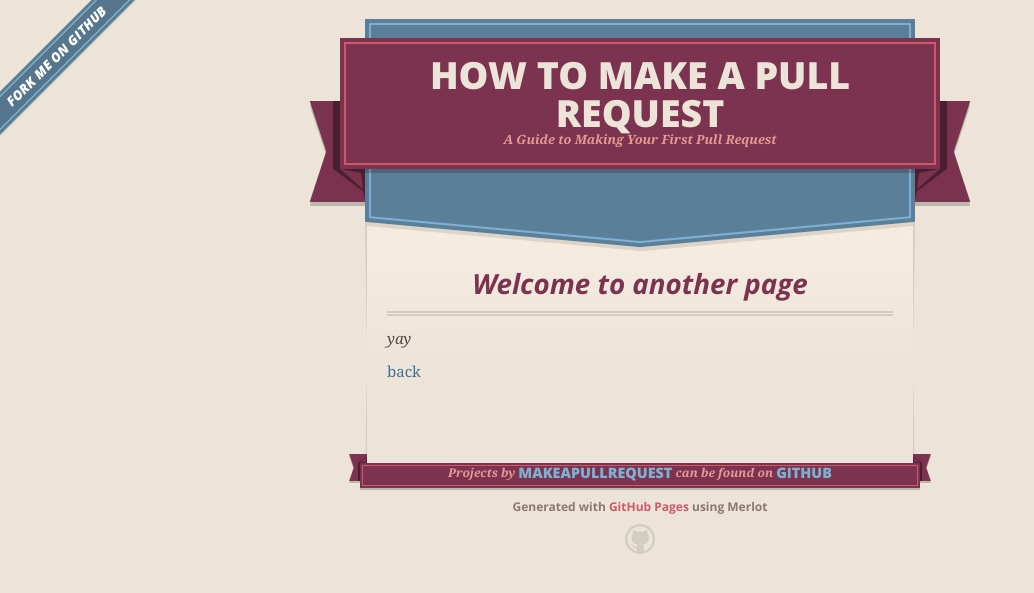
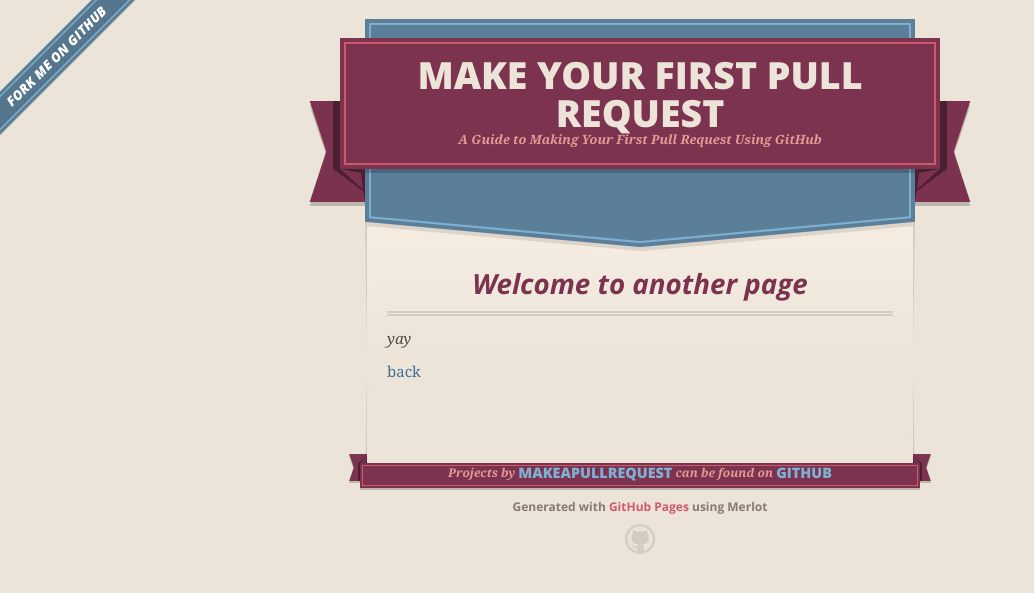
Before and after one commit to MakeAPullRequest/makeapullrequest.github.io, a Jekyll site: the page built from another-page.md, in a window 1280 px wide. Shown: the top 593 px of the page, without its empty margins (0-1034 px from the left). Built offline with Jekyll 4.4.1, drawn with Linux system fonts in a browser that asks for light colours; our own code applies the rules of GitHub Pages for plain Markdown files.

```diff
--- a/_config.yml
+++ b/_config.yml
@@ -1,5 +1,5 @@
-title: How To Make a Pull Request
-description: A Guide to Making Your First Pull Request
+title: Make Your First Pull Request
+description: A Guide to Making Your First Pull Request Using GitHub
 show_downloads: false
 google_analytics:
 theme: jekyll-theme-merlot
```
Also changed, not shown: index.md (+14 -4 lines), assets/images/tutorial/Diff.png (added), 8 other files.
